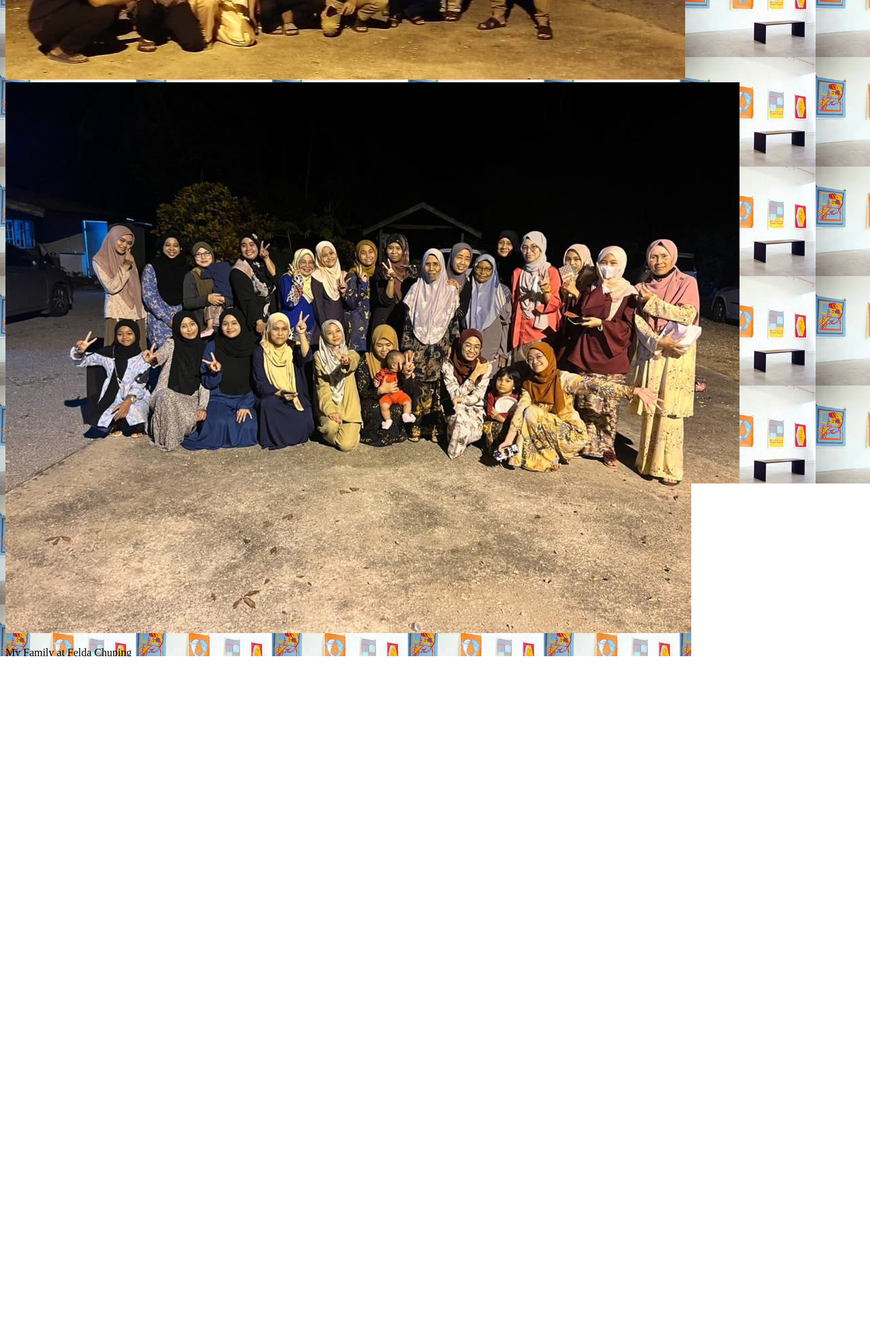
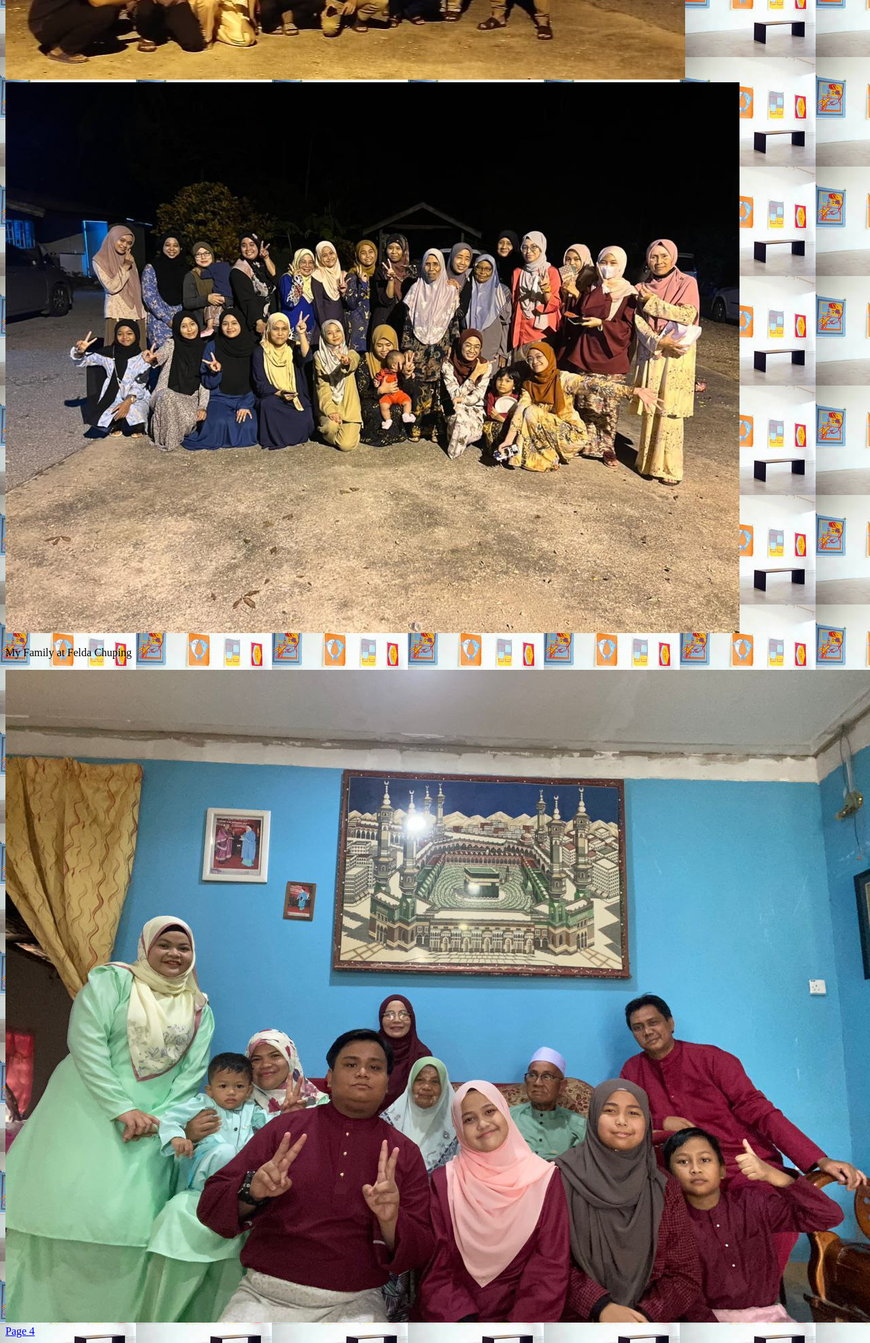
Before and after one commit to fwwzhai/oi, a plain HTML site: page 5th.html in a window 1280 px wide. Shown: the part 560-2535 px from the top of the page at 68% size. Drawn offline with Linux system fonts and the light colour scheme; files whose address does not match are found by name.

Commit message:
Update 5th.html

```diff
--- a/5th.html
+++ b/5th.html
@@ -11,8 +11,8 @@ body {
 </style>
 <h1 style="text-align:center;"style="font-family:courier;">Gallery</h1>
 <p>My Family at Kuala Nerang</p>
-<img src="C:\Users\user\OneDrive - Kolej MARA Banting\Documents\IB ITGS\IB ITGS\photo_2022-07-16_10-40-53.jpg" alt="Familia" width="auto" height="auto">
-<img src="C:\Users\user\OneDrive - Kolej MARA Banting\Documents\IB ITGS\IB ITGS\photo_2022-07-16_10-46-59.jpg" alt="Familia" width="auto" height="auto">
+<img src="photo_2022-07-16_10-40-53.jpg" alt="Familia" width="auto" height="auto">
+<img src="photo_2022-07-16_10-46-59.jpg" alt="Familia" width="auto" height="auto">
 <p>My Family at Felda Chuping</p>
-<img src="C:\Users\user\OneDrive - Kolej MARA Banting\Documents\IB ITGS\IB ITGS\photo_2022-07-16_10-40-58.jpg" alt="Familia" width="auto" height="auto">
+<img src="photo_2022-07-16_10-40-58.jpg" alt="Familia" width="auto" height="auto">
 <a href="keempat.html">Page 4</a>
```
